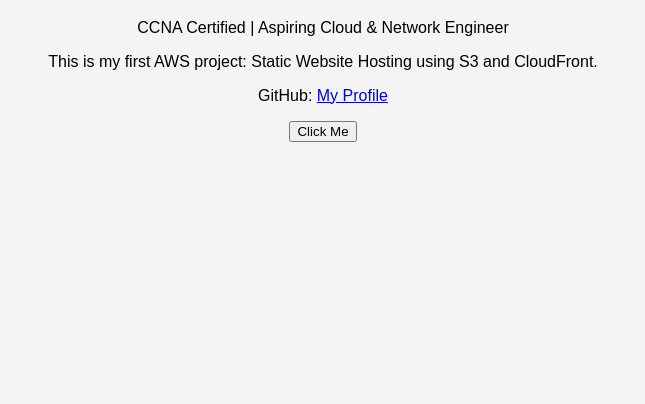
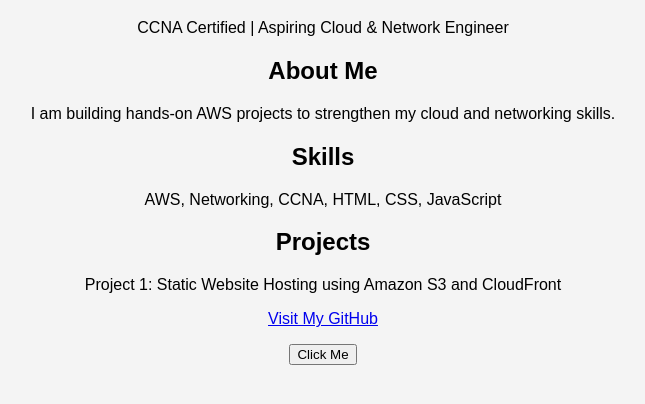
Before and after one commit to Hadayatulislam76/aws-project-1-static-website, a plain HTML site: page index.html in a window 1280 px wide. Shown: the part 62-466 px from the top of the page, without its empty margins (317-962 px from the left). Drawn offline with Linux system fonts and the light colour scheme.

Commit message:
Update index.html

```diff
--- a/index.html
+++ b/index.html
@@ -8,11 +8,20 @@
 <body>
 
     <h1>Hi, I'm Hadayatul Islam 🚀</h1>
-
     <p>CCNA Certified | Aspiring Cloud & Network Engineer</p>
 
-    <p>This is my first AWS project: Static Website Hosting using S3 and CloudFront.</p>
-    <p>GitHub: <a href="https://github.com/Hadayatulislam76" target="_blank">My Profile</a></p>
+    <h2>About Me</h2>
+    <p>I am building hands-on AWS projects to strengthen my cloud and networking skills.</p>
+
+    <h2>Skills</h2>
+    <p>AWS, Networking, CCNA, HTML, CSS, JavaScript</p>
+
+    <h2>Projects</h2>
+    <p>Project 1: Static Website Hosting using Amazon S3 and CloudFront</p>
+
+    <p>
+        <a href="https://github.com/Hadayatulislam76" target="_blank">Visit My GitHub</a>
+    </p>
 
     <button onclick="showMessage()">Click Me</button>
 
```
